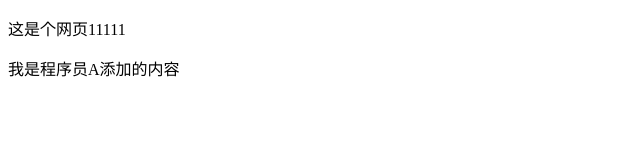
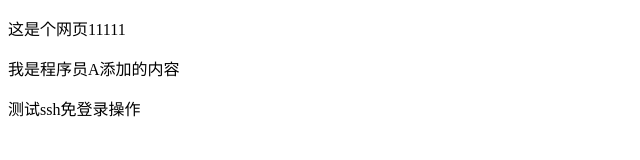
Before and after one commit to 1997peng/git-demo, a plain HTML site: page index.html in a window 1280 px wide. Shown: the whole page, without its empty margins (0-640 px from the left). Drawn offline with Linux system fonts and the light colour scheme.

Commit message:
测试ssh免登录

```diff
--- a/index.html
+++ b/index.html
@@ -7,6 +7,7 @@
 	<body>
 		<p>这是个网页11111</p>
 		<p>我是程序员A添加的内容</p>
+		<p>测试ssh免登录操作</p>
 
 	</body>
 </html>
```
